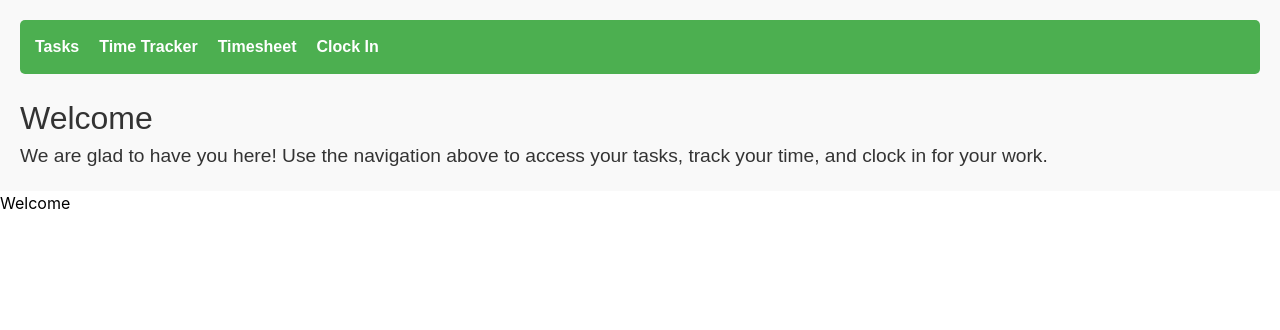
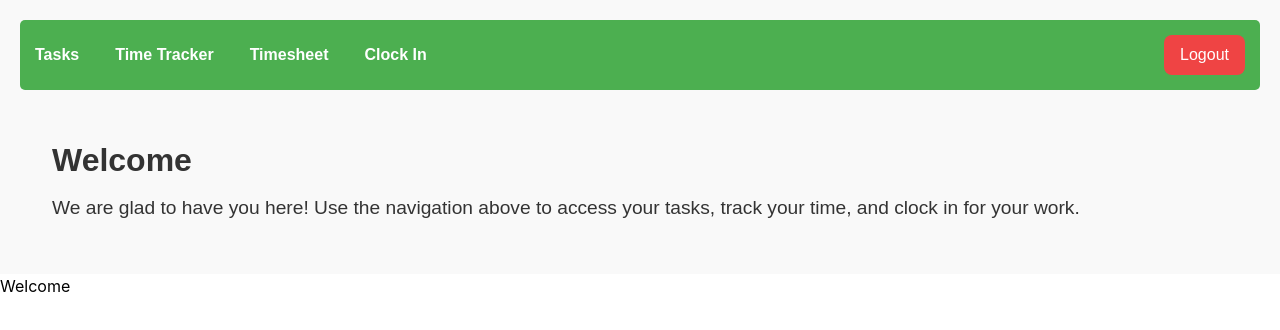
Before and after one commit to Aellun/employee-tracking-system, a React (Create React App) app in the folder employee-tracking-frontend/: page /HomePage in a window 1280 px wide. Shown: the top 330 px of the page. Built offline with nearby package versions, Linux system fonts and the light colour scheme; sample sign-in values are in the browser's storage.

Commit message:
implemented the logout functionalities

```diff
--- a/employee-tracking-frontend/public/css/main.css
+++ b/employee-tracking-frontend/public/css/main.css
@@ -715,6 +715,11 @@
   background-color: rgb(37 99 235 / var(--tw-bg-opacity));
 }
 
+.bg-gray-800 {
+  --tw-bg-opacity: 1;
+  background-color: rgb(31 41 55 / var(--tw-bg-opacity));
+}
+
 .p-2 {
   padding: 0.5rem;
 }
@@ -779,6 +784,11 @@
   line-height: 1.25rem;
 }
 
+.text-3xl {
+  font-size: 1.875rem;
+  line-height: 2.25rem;
+}
+
 .font-bold {
   font-weight: 700;
 }
@@ -835,6 +845,12 @@
   --tw-shadow: 0 4px 6px -1px rgb(0 0 0 / 0.1), 0 2px 4px -2px rgb(0 0 0 / 0.1);
   --tw-shadow-colored: 0 4px 6px -1px var(--tw-shadow-color), 0 2px 4px -2px var(--tw-shadow-color);
   box-shadow: var(--tw-ring-offset-shadow, 0 0 #0000), var(--tw-ring-shadow, 0 0 #0000), var(--tw-shadow);
+}
+
+.transition-all {
+  transition-property: all;
+  transition-timing-function: cubic-bezier(0.4, 0, 0.2, 1);
+  transition-duration: 150ms;
 }
 
 .time-clock {
@@ -975,9 +991,19 @@
   background-color: rgb(29 78 216 / var(--tw-bg-opacity));
 }
 
+.hover\:bg-red-700:hover {
+  --tw-bg-opacity: 1;
+  background-color: rgb(185 28 28 / var(--tw-bg-opacity));
+}
+
 .hover\:text-blue-500:hover {
   --tw-text-opacity: 1;
   color: rgb(59 130 246 / var(--tw-text-opacity));
+}
+
+.hover\:text-yellow-300:hover {
+  --tw-text-opacity: 1;
+  color: rgb(253 224 71 / var(--tw-text-opacity));
 }
 
 .focus\:border-transparent:focus {
--- a/employee-tracking-frontend/src/components/AdminNavbar.js
+++ b/employee-tracking-frontend/src/components/AdminNavbar.js
@@ -1,14 +1,33 @@
 import React from 'react';
-import { Link } from 'react-router-dom';
+import { Link, useNavigate } from 'react-router-dom';
+import { useAuth } from '../AuthProvider'; // Import useAuth to access logout and token
 
 const AdminNavbar = () => {
+  const { logout, token } = useAuth(); // Destructure logout and token from useAuth
+  const navigate = useNavigate();
+
+  const handleLogout = () => {
+    logout(); // Call logout function
+    navigate('/'); // Redirect to login page after logging out
+  };
+
   return (
-    <nav>
-      <ul>
-        <li><Link to="/admin/employees">Employees</Link></li>
-        <li><Link to="/admin/projects">Projects</Link></li>
-        <li><Link to="/admin/reports">Reports</Link></li>
+    <nav className="navbar flex justify-between items-center px-4 py-2 bg-gray-800 text-white">
+      <ul className="flex space-x-4">
+        <li><Link to="/admin/employees" className="hover:text-yellow-300">Employees</Link></li>
+        <li><Link to="/admin/projects" className="hover:text-yellow-300">Projects</Link></li>
+        <li><Link to="/admin/reports" className="hover:text-yellow-300">Reports</Link></li>
       </ul>
+
+      {/* Logout button will appear if the user is logged in (token exists) */}
+      {token && (
+        <button
+          onClick={handleLogout}
+          className="bg-red-500 px-4 py-2 rounded-lg hover:bg-red-700 transition-all"
+        >
+          Logout
+        </button>
+      )}
     </nav>
   );
 };
--- a/employee-tracking-frontend/src/components/Navbar.js
+++ b/employee-tracking-frontend/src/components/Navbar.js
@@ -1,22 +1,43 @@
 import React from 'react';
-import { Link } from 'react-router-dom';
-import '../css/HomePage.css'; // Import the CSS file for styling
+import { Link, useNavigate } from 'react-router-dom';
+import '../css/HomePage.css';
+import { useAuth } from '../AuthProvider'; // Import useAuth to access logout and token
 
 const HomePage = () => {
+  const { logout, token } = useAuth(); // Destructure logout and token from useAuth
+  const navigate = useNavigate();
+
+  const handleLogout = () => {
+    logout(); // Call logout function
+    navigate('/'); // Redirect to login page after logging out
+  };
+
   return (
     <div className="home-page">
-      <nav className="navbar">
-        <ul>
-          <li><Link to="/tasks">Tasks</Link></li>
-          <li><Link to="/track">Time Tracker</Link></li>
-          <li><Link to="/timesheet">Timesheet</Link></li>
-          <li><Link to="/clockin">Clock In</Link></li>
+      <nav className="navbar flex justify-between items-center px-4 py-2 bg-blue-600 text-white">
+        <ul className="flex space-x-4">
+          <li><Link to="/tasks" className="hover:text-yellow-300">Tasks</Link></li>
+          <li><Link to="/track" className="hover:text-yellow-300">Time Tracker</Link></li>
+          <li><Link to="/timesheet" className="hover:text-yellow-300">Timesheet</Link></li>
+          <li><Link to="/clockin" className="hover:text-yellow-300">Clock In</Link></li>
         </ul>
+
+        {/* Logout button will appear if the user is logged in (token exists) */}
+        {token && (
+          <button
+            onClick={handleLogout}
+            className="bg-red-500 px-4 py-2 rounded-lg hover:bg-red-700 transition-all"
+          >
+            Logout
+          </button>
+        )}
       </nav>
 
-      <div className="content">
-        <h1>Welcome</h1>
-        <p>We are glad to have you here! Use the navigation above to access your tasks, track your time, and clock in for your work.</p>
+      <div className="content p-8">
+        <h1 className="text-3xl font-bold">Welcome</h1>
+        <p className="mt-4 text-lg">
+          We are glad to have you here! Use the navigation above to access your tasks, track your time, and clock in for your work.
+        </p>
         {/* Add any additional information or links you want to show on the home page */}
       </div>
     </div>
```
